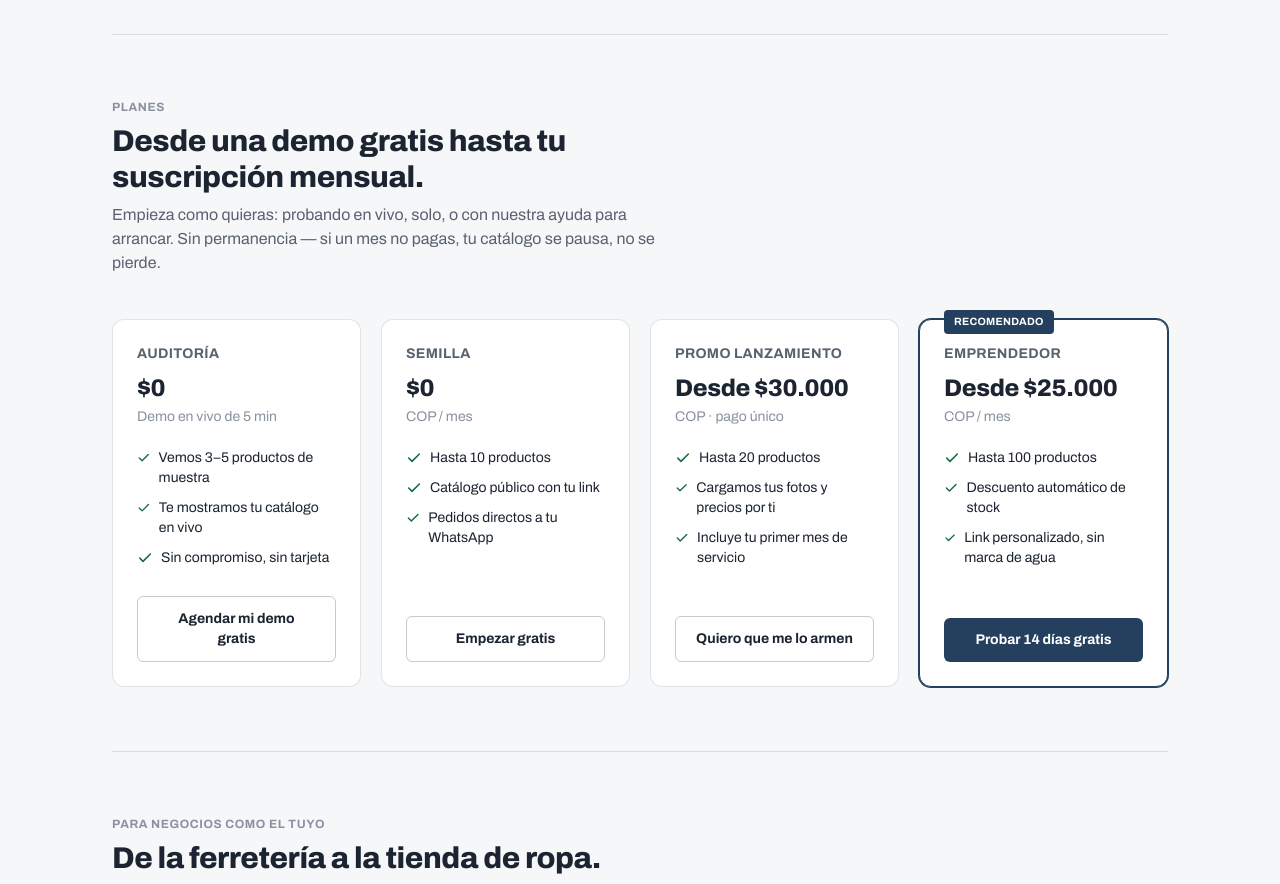
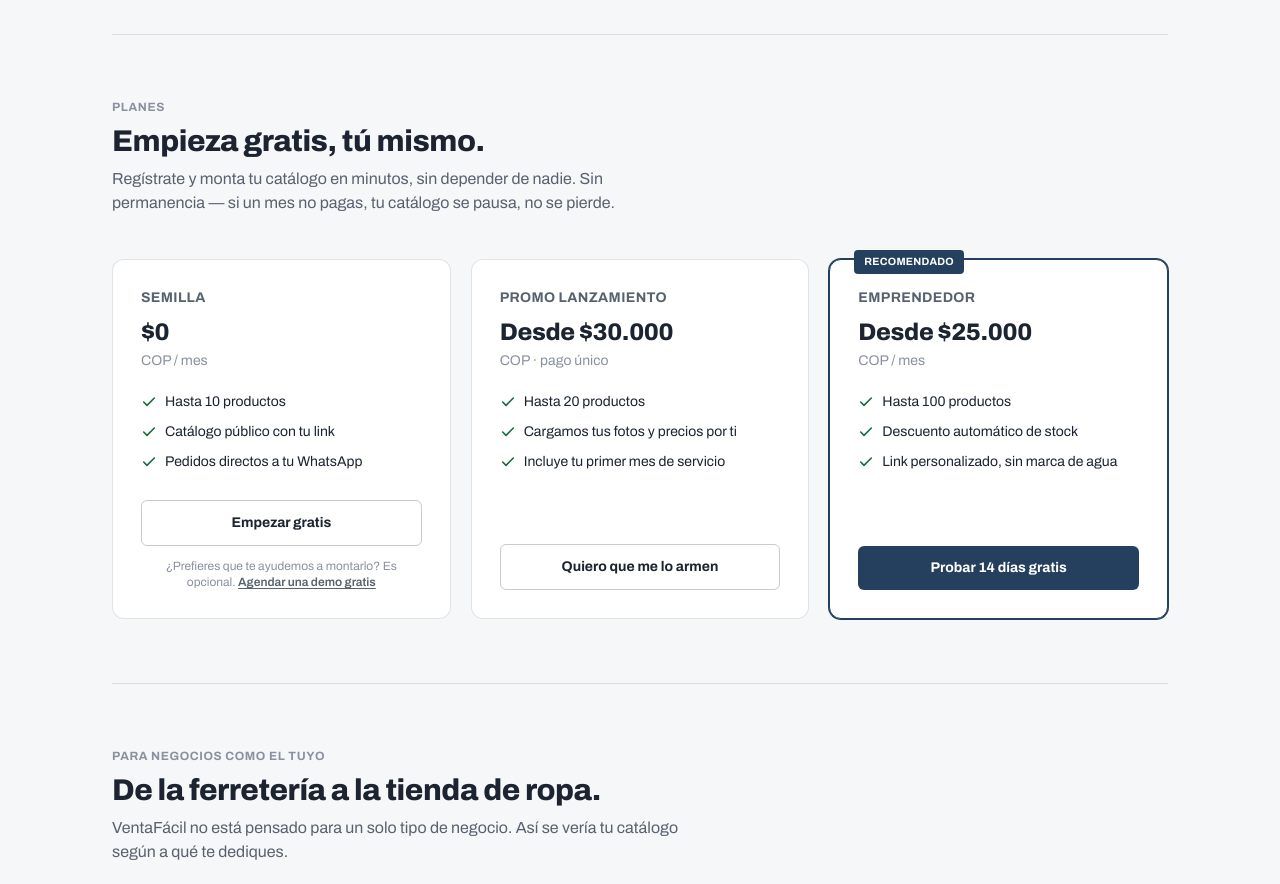
Before and after one commit to Pabloandres4112/VentaF-cil_Huila, a Next.js app: page / in a window 1280 px wide. Shown: the part 2040-2924 px from the top of the page. Built offline with nearby package versions, Linux system fonts and the light colour scheme.

Commit message:
feat: renombrar 'slug' a 'store_code' en el esquema de tienda; actualizar referencias y deshabilitar la ruta de tienda

```diff
--- a/app/(dashboard)/dashboard/perfil/page.tsx
+++ b/app/(dashboard)/dashboard/perfil/page.tsx
@@ -1,4 +1,4 @@
-// Fase 4 (PLAN_EJECUCION.md): configuración de tienda (nombre, slug, WhatsApp).
+// Fase 4 (PLAN_EJECUCION.md): configuración de tienda (nombre, store_code, WhatsApp).
 export default function PerfilPage() {
   return (
     <main className="flex flex-1 flex-col p-8">
--- /dev/null
+++ b/app/store/[code]/page.tsx
@@ -0,0 +1,14 @@
+// Fase 5 (PLAN_EJECUCION.md): catálogo público del cliente final.
+export default async function StorePage({
+  params,
+}: {
+  params: Promise<{ code: string }>;
+}) {
+  const { code } = await params;
+
+  return (
+    <main className="flex flex-1 flex-col p-8">
+      <h1 className="text-xl font-semibold">Tienda: {code}</h1>
+    </main>
+  );
+}
--- a/app/tienda/[slug]/page.tsx
+++ /dev/null
@@ -1,14 +0,0 @@
-// Fase 5 (PLAN_EJECUCION.md): catálogo público del cliente final.
-export default async function TiendaPage({
-  params,
-}: {
-  params: Promise<{ slug: string }>;
-}) {
-  const { slug } = await params;
-
-  return (
-    <main className="flex flex-1 flex-col p-8">
-      <h1 className="text-xl font-semibold">Tienda: {slug}</h1>
-    </main>
-  );
-}
--- a/components/home-content.tsx
+++ b/components/home-content.tsx
@@ -241,11 +241,11 @@
               <h2 className="font-display mt-2 mb-2 text-2xl sm:text-3xl">{dict.plans.title}</h2>
               <p className="text-ink-soft">{dict.plans.body}</p>
             </div>
-            <div className="grid gap-5 sm:grid-cols-2 lg:grid-cols-4">
+            <div className="grid gap-5 sm:grid-cols-2 lg:grid-cols-3">
               {dict.plans.items.map((plan) => (
                 <div
                   key={plan.name}
-                  className={`relative flex flex-col rounded-xl border bg-surface p-6 ${
+                  className={`relative flex flex-col rounded-xl border bg-surface p-7 ${
                     plan.featured
                       ? "border-accent shadow-[0_0_0_1px_var(--color-accent)]"
                       : "border-line"
@@ -283,6 +283,15 @@
                   >
                     {plan.cta}
                   </Link>
+                  {plan.optionalNote && (
+                    <p className="mt-3 text-center text-xs text-ink-faint">
+                      {plan.optionalNote.text}{" "}
+                      {/* TODO: enlazar al contacto real (WhatsApp/calendario) cuando exista */}
+                      <a href="#" className="font-semibold text-ink-soft underline underline-offset-2 hover:text-ink">
+                        {plan.optionalNote.cta}
+                      </a>
+                    </p>
+                  )}
                 </div>
               ))}
             </div>
--- a/lib/i18n/en.ts
+++ b/lib/i18n/en.ts
@@ -84,7 +84,7 @@
       },
       {
         title: "Share your link",
-        description: "ventafacil.com/tienda/your-shop — post it in your WhatsApp status or Instagram bio.",
+        description: "ventafacil.com/store/your-code — post it in your WhatsApp status or Instagram bio.",
       },
     ],
     clientSteps: [
@@ -104,20 +104,9 @@
   },
   plans: {
     eyebrow: "Pricing",
-    title: "From a free walkthrough to your monthly subscription.",
-    body: "Start however you like: try it live, go solo, or let us set it up for you. No contracts — miss a month and your catalog just pauses, it isn't lost.",
+    title: "Start free, on your own.",
+    body: "Sign up and set up your catalog yourself in minutes, no one else needed. No contracts — miss a month and your catalog just pauses, it isn't lost.",
     items: [
-      {
-        name: "Demo",
-        priceLabel: "$0",
-        priceUnit: "Live 5-minute demo",
-        features: [
-          "We review 3–5 sample products",
-          "See your catalog live, on the spot",
-          "No commitment, no card required",
-        ],
-        cta: "Book my free demo",
-      },
       {
         name: "Seedling",
         priceLabel: "$0",
@@ -128,6 +117,10 @@
           "Orders sent straight to WhatsApp",
         ],
         cta: "Start for free",
+        optionalNote: {
+          text: "Prefer some help setting it up? It's optional.",
+          cta: "Book a free demo",
+        },
       },
       {
         name: "Launch Promo",
--- a/lib/i18n/es.ts
+++ b/lib/i18n/es.ts
@@ -87,7 +87,7 @@
       {
         title: "Comparte tu link",
         description:
-          "ventafacil.com/tienda/tu-negocio — pégalo en tu estado de WhatsApp o Instagram.",
+          "ventafacil.com/store/tu-código — pégalo en tu estado de WhatsApp o Instagram.",
       },
     ],
     clientSteps: [
@@ -107,20 +107,9 @@
   },
   plans: {
     eyebrow: "Planes",
-    title: "Desde una demo gratis hasta tu suscripción mensual.",
-    body: "Empieza como quieras: probando en vivo, solo, o con nuestra ayuda para arrancar. Sin permanencia — si un mes no pagas, tu catálogo se pausa, no se pierde.",
+    title: "Empieza gratis, tú mismo.",
+    body: "Regístrate y monta tu catálogo en minutos, sin depender de nadie. Sin permanencia — si un mes no pagas, tu catálogo se pausa, no se pierde.",
     items: [
-      {
-        name: "Auditoría",
-        priceLabel: "$0",
-        priceUnit: "Demo en vivo de 5 min",
-        features: [
-          "Vemos 3–5 productos de muestra",
-          "Te mostramos tu catálogo en vivo",
-          "Sin compromiso, sin tarjeta",
-        ],
-        cta: "Agendar mi demo gratis",
-      },
       {
         name: "Semilla",
         priceLabel: "$0",
@@ -131,6 +120,10 @@
           "Pedidos directos a tu WhatsApp",
         ],
         cta: "Empezar gratis",
+        optionalNote: {
+          text: "¿Prefieres que te ayudemos a montarlo? Es opcional.",
+          cta: "Agendar una demo gratis",
+        },
       },
       {
         name: "Promo Lanzamiento",
--- a/lib/i18n/types.ts
+++ b/lib/i18n/types.ts
@@ -25,6 +25,8 @@
   badge?: string;
   features: string[];
   cta: string;
+  /** Nota de un servicio opcional relacionado (ej. demo asistida), no un plan aparte. */
+  optionalNote?: { text: string; cta: string };
 }
 
 export interface StepDict {
--- a/services/store.ts
+++ b/services/store.ts
@@ -1,6 +1,6 @@
 "use server";
 
-// Fase 3 (PLAN_EJECUCION.md): Server Actions de la tienda (perfil, WhatsApp, slug).
+// Fase 3 (PLAN_EJECUCION.md): Server Actions de la tienda (perfil, WhatsApp, store_code).
 // Pendiente de implementar junto con la Fase 1 (schema Supabase) y Fase 2 (Auth).
 
 import { createClient } from "@/lib/supabase/server";
@@ -17,12 +17,12 @@
   return data;
 }
 
-export async function getTiendaBySlug(slug: string): Promise<Tienda | null> {
+export async function getTiendaByCode(storeCode: string): Promise<Tienda | null> {
   const supabase = await createClient();
   const { data } = await supabase
     .from("tiendas")
     .select("*")
-    .eq("slug", slug)
+    .eq("store_code", storeCode.toUpperCase())
     .maybeSingle();
 
   return data;
--- a/types/index.ts
+++ b/types/index.ts
@@ -4,7 +4,7 @@
   id: string;
   user_id: string;
   nombre: string;
-  slug: string;
+  store_code: string;
   telefono_whatsapp: string;
   estado_suscripcion: EstadoSuscripcion;
   created_at: string;
```
Also changed, not shown: 2 other files (tests, documents, lock files or other folders).
